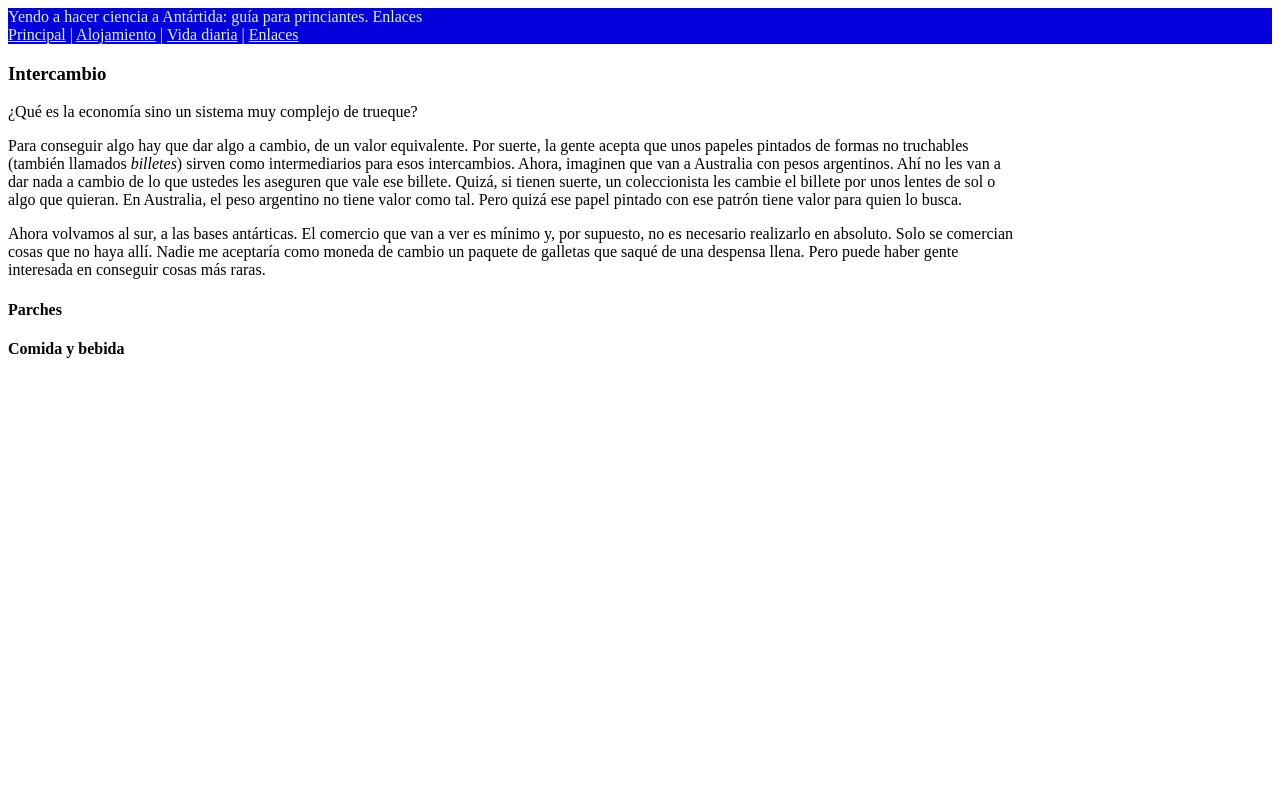
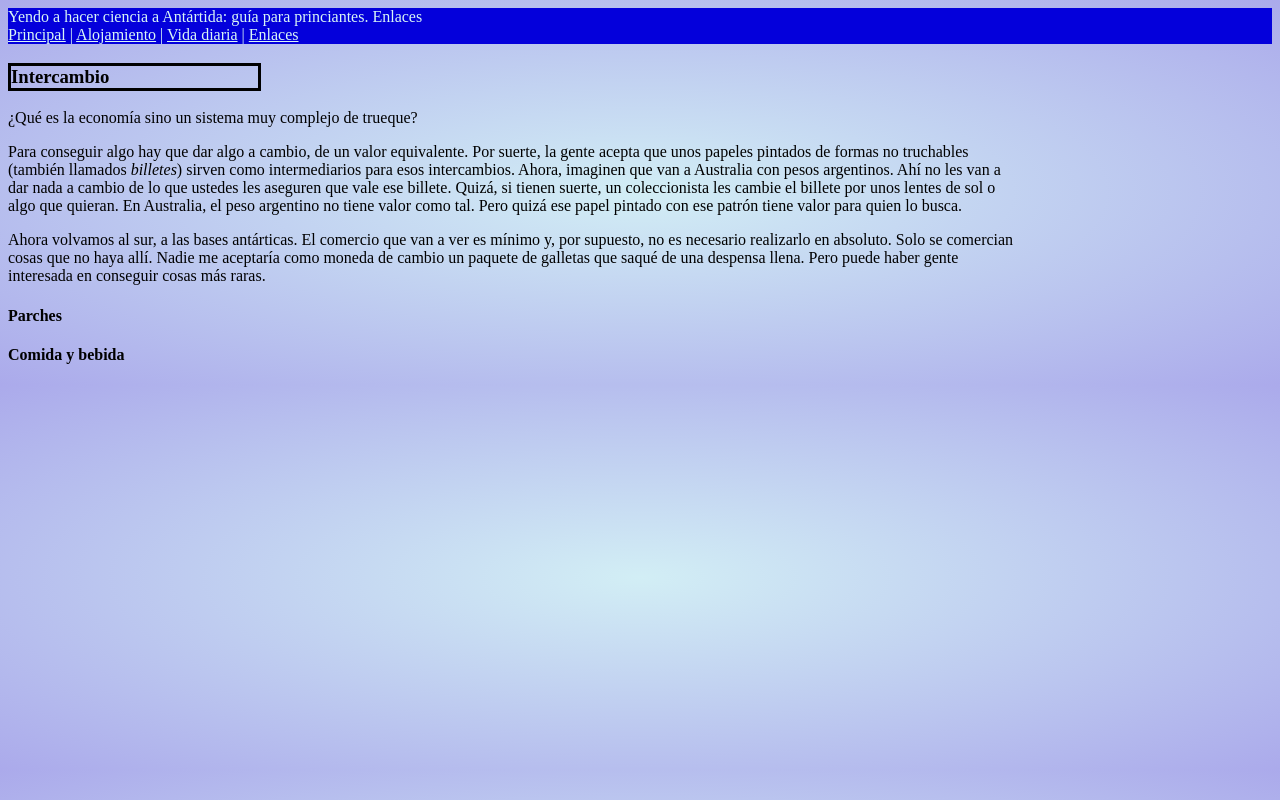
Before and after one commit to pablo-jusim/Principiante-ant-rtico, a plain HTML site: page extras.html in a window 1280 px wide. Drawn offline with Linux system fonts and the light colour scheme.

Commit message:
Cambio de color de fondo

```diff
--- a/css/style.css
+++ b/css/style.css
@@ -1,9 +1,20 @@
+html {
+    background: radial-gradient(ellipse at center, #d2eef5, #abaaeb);
+}
+
 .titulo_ppal {
     color: black;
 }
 
 .titulo_ppal:hover {
     color: blue;
+}
+
+.subtitulo1 {
+    margin-right: 80%;
+    padding: 0px;
+    border: solid;
+    text-align: start;
 }
 
 .bullet_points_1 {
--- a/extras.html
+++ b/extras.html
@@ -21,8 +21,8 @@
     </nav>
 
     <main>
-      <article id="Intercambio"></article>
-      <h3>Intercambio</h3>
+      <article id="Intercambio" ></article>
+      <h3 class="subtitulo1">Intercambio</h3>
       <p>¿Qué es la economía sino un sistema muy complejo de trueque?</p>
       <p>
         Para conseguir algo hay que dar algo a cambio, de un valor equivalente.
```
Also changed, not shown: index.html (+1 -1 lines).
